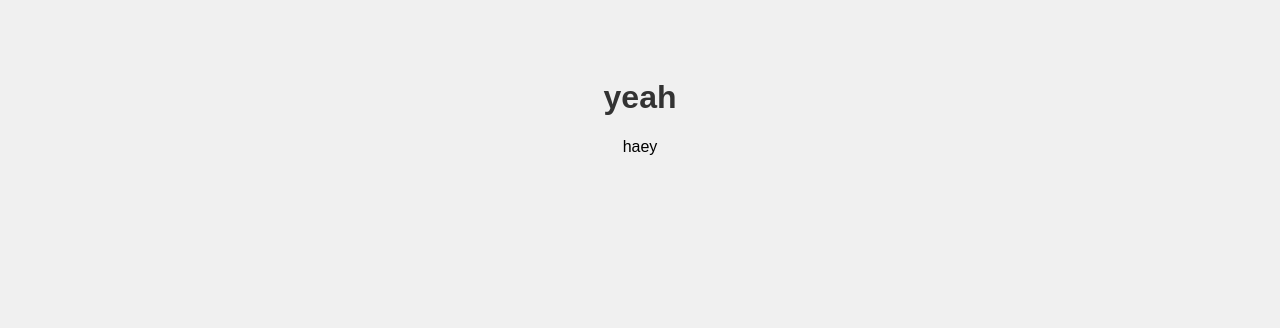
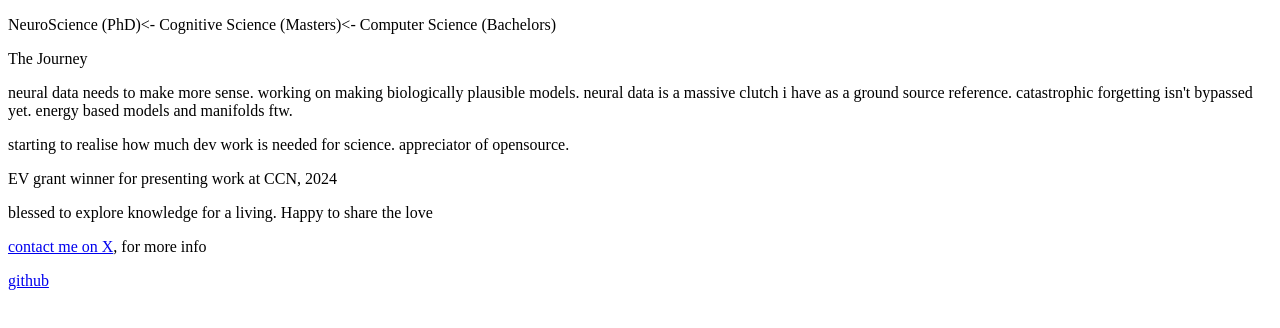
Before and after one commit to Chetank99/chetank99.github.io, a plain HTML site: page index.html in a window 1280 px wide. Drawn offline with Linux system fonts and the light colour scheme.

Commit message:
Update index.html

```diff
--- a/index.html
+++ b/index.html
@@ -1,21 +1,18 @@
 <!DOCTYPE html>
 <html>
 <head>
-    <title>lel</title>
-    <style>
-        body {
-            font-family: Arial, sans-serif;
-            text-align: center;
-            padding: 50px;
-            background-color: #f0f0f0;
-        }
-        h1 {
-            color: #333;
-        }
-    </style>
+    <title>We learn</title>
 </head>
 <body>
-    <h1>yeah</h1>
-    <p>haey</p>
+    <p>NeuroScience (PhD)<- Cognitive Science (Masters)<- Computer Science (Bachelors)</p>
+    <p>The Journey</p>
+    <p>neural data needs to make more sense. working on making biologically plausible models. neural data is a massive clutch i have as a ground source reference. catastrophic forgetting isn't bypassed yet. energy based models and manifolds ftw.</p>
+    <p>starting to realise how much dev work is needed for science. appreciator of opensource.</p>
+    <p>EV grant winner for presenting work at CCN, 2024</p>
+
+    <p> blessed to explore knowledge for a living. Happy to share the love </p>
+
+    <p><a href="https://x.com/adaptive_neuron">contact me on X</a>, for more info</p>
+    <p><a href="https://github.com/Chetank99">github</a></p>
 </body>
 </html>
```
